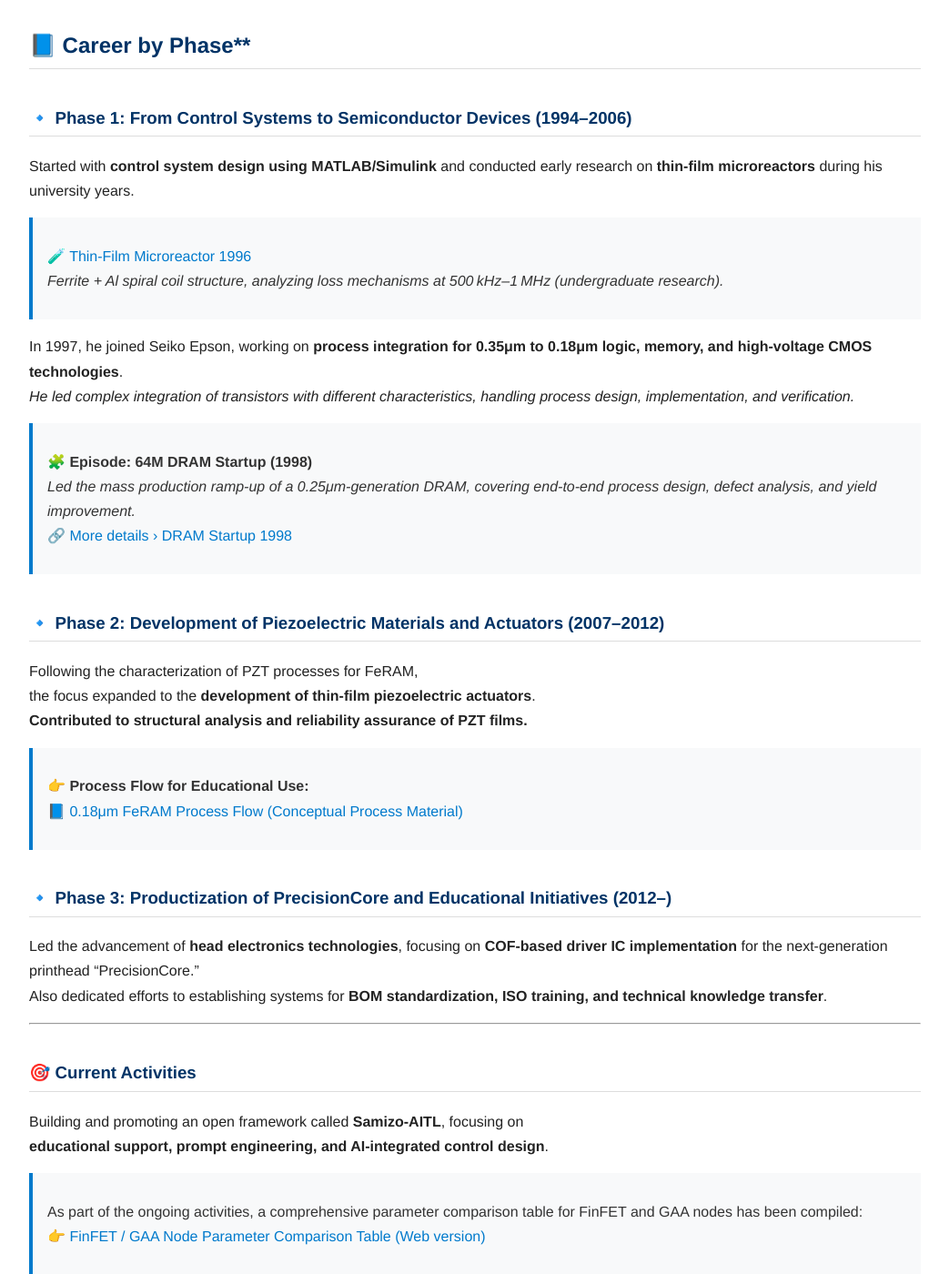
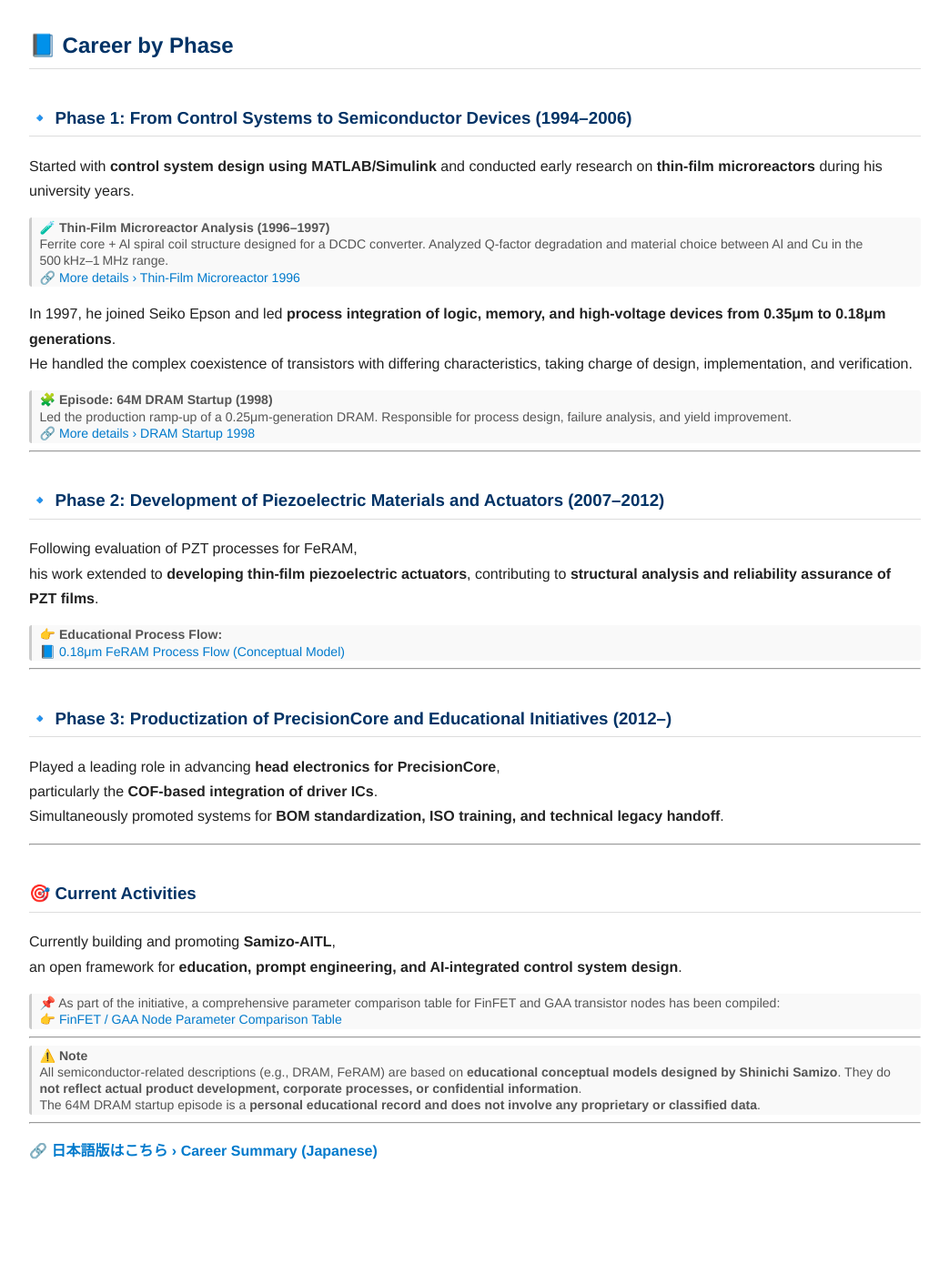
Before and after one commit to Samizo-AITL/Samizo-AITL.github.io, a Jekyll site: the page built from about/career-summary_en.md, in a window 1280 px wide and 1400 px high, scrolled down 291 px. Shown: the whole window at 91% size, without its empty margins (118-1161 px from the left). Built offline with Jekyll 4.4.1, drawn with Linux system fonts in a browser that asks for light colours; after the commit the page ends 1601 px from its top, so only the background shows below that; some of the changed text lies outside the part shown.

Commit message:
Update career-summary_en.md

```diff
--- a/about/career-summary_en.md
+++ b/about/career-summary_en.md
@@ -1,6 +1,6 @@
 ---
 layout: default
-title:  Career Summary
+title: Career Summary
 ---
 
 ---
@@ -11,48 +11,67 @@ Shinichi Samizo is an engineer and designer who has continuously evolved from **
 
 ---
 
-## 📘 Career by Phase**
+## 📘 Career by Phase
 
 ### 🔹 Phase 1: From Control Systems to Semiconductor Devices (1994–2006)
-  Started with **control system design using MATLAB/Simulink** and conducted early research on **thin-film microreactors** during his university years.
-  > 🧪 [Thin-Film Microreactor 1996](https://samizo-aitl.github.io/Edusemi-Plus/archive/in1996/thinfilm_microreactor.html)
-  > *Ferrite + Al spiral coil structure, analyzing loss mechanisms at 500 kHz–1 MHz (undergraduate research).*
 
-  In 1997, he joined Seiko Epson, working on **process integration for 0.35μm to 0.18μm logic, memory, and high-voltage CMOS technologies**.
-  *He led complex integration of transistors with different characteristics, handling process design, implementation, and verification.*
+Started with **control system design using MATLAB/Simulink** and conducted early research on **thin-film microreactors** during his university years.
 
-  > 🧩 **Episode: 64M DRAM Startup (1998)**
-  > *Led the mass production ramp-up of a 0.25μm-generation DRAM, covering end-to-end process design, defect analysis, and yield improvement.*
-  > 🔗 [More details › DRAM Startup 1998](https://samizo-aitl.github.io/Edusemi-Plus/archive/in1998/DRAM_Startup_64M_1998.html)
+<div class="annotation">
+🧪 <strong>Thin-Film Microreactor Analysis (1996–1997)</strong><br>
+Ferrite core + Al spiral coil structure designed for a DCDC converter. Analyzed Q-factor degradation and material choice between Al and Cu in the 500 kHz–1 MHz range.<br>
+🔗 <a href="https://samizo-aitl.github.io/Edusemi-Plus/archive/in1996/thinfilm_microreactor.html">More details › Thin-Film Microreactor 1996</a>
+</div>
+
+In 1997, he joined Seiko Epson and led **process integration of logic, memory, and high-voltage devices from 0.35μm to 0.18μm generations**.
+He handled the complex coexistence of transistors with differing characteristics, taking charge of design, implementation, and verification.
+
+<div class="annotation">
+🧩 <strong>Episode: 64M DRAM Startup (1998)</strong><br>
+Led the production ramp-up of a 0.25μm-generation DRAM. Responsible for process design, failure analysis, and yield improvement.<br>
+🔗 <a href="https://samizo-aitl.github.io/Edusemi-Plus/archive/in1998/DRAM_Startup_64M_1998.html">More details › DRAM Startup 1998</a>
+</div>
+
+---
 
 ### 🔹 Phase 2: Development of Piezoelectric Materials and Actuators (2007–2012)
 
-Following the characterization of PZT processes for FeRAM,
-the focus expanded to the **development of thin-film piezoelectric actuators**.
-**Contributed to structural analysis and reliability assurance of PZT films.**
+Following evaluation of PZT processes for FeRAM,
+his work extended to **developing thin-film piezoelectric actuators**, contributing to **structural analysis and reliability assurance of PZT films**.
 
-> 👉 **Process Flow for Educational Use:**
-> 📘 [0.18μm FeRAM Process Flow (Conceptual Process Material)](https://samizo-aitl.github.io/Edusemi-v4x/d_chapter1_memory_technologies/doc_FeRAM/0.18um_FeRAM_ProcessFlow)
+<div class="annotation">
+👉 <strong>Educational Process Flow:</strong><br>
+📘 <a href="https://samizo-aitl.github.io/Edusemi-v4x/d_chapter1_memory_technologies/doc_FeRAM/0.18um_FeRAM_ProcessFlow">0.18μm FeRAM Process Flow (Conceptual Model)</a>
+</div>
+
+---
 
 ### 🔹 Phase 3: Productization of PrecisionCore and Educational Initiatives (2012–)
-Led the advancement of **head electronics technologies**, focusing on **COF-based driver IC implementation** for the next-generation printhead "PrecisionCore."
-Also dedicated efforts to establishing systems for **BOM standardization, ISO training, and technical knowledge transfer**.
+
+Played a leading role in advancing **head electronics for PrecisionCore**,
+particularly the **COF-based integration of driver ICs**.
+Simultaneously promoted systems for **BOM standardization, ISO training, and technical legacy handoff**.
 
 ---
 
 ### 🎯 Current Activities
-Building and promoting an open framework called **Samizo-AITL**, focusing on
-**educational support, prompt engineering, and AI-integrated control design**.
 
-> As part of the ongoing activities, a comprehensive parameter comparison table for FinFET and GAA nodes has been compiled:
-> 👉 [FinFET / GAA Node Parameter Comparison Table (Web version)](https://samizo-aitl.github.io/Edusemi-v4x/f_chapter1_finfet_gaa/appendixf1_05_node_params)
+Currently building and promoting **Samizo-AITL**,
+an open framework for **education, prompt engineering, and AI-integrated control system design**.
+
+<div class="annotation">
+📌 As part of the initiative, a comprehensive parameter comparison table for FinFET and GAA transistor nodes has been compiled:<br>
+👉 <a href="https://samizo-aitl.github.io/Edusemi-v4x/f_chapter1_finfet_gaa/appendixf1_05_node_params">FinFET / GAA Node Parameter Comparison Table</a>
+</div>
 
 ---
 
-> **Note**
-> The process information presented here—such as for DRAM or FeRAM—is based on **conceptual models designed by Shinichi Samizo for educational purposes**, and is **not related to any actual product development, company manufacturing process, or confidential information**.
-> The description of the 64M DRAM startup (1998) is also **based on personal experience and does not disclose any corporate secrets**.
+<div class="annotation">
+⚠️ <strong>Note</strong><br>
+All semiconductor-related descriptions (e.g., DRAM, FeRAM) are based on <strong>educational conceptual models designed by Shinichi Samizo</strong>. They do <strong>not reflect actual product development, corporate processes, or confidential information</strong>.<br>
+The 64M DRAM startup episode is a <strong>personal educational record and does not involve any proprietary or classified data</strong>.
+</div>
 
 ---
 
-🔗 **[日本語版はこちら › Career Summary (Japanese)](./career-summary.md)**
+🔗 <strong><a href="./career-summary.md">日本語版はこちら › Career Summary (Japanese)</a></strong>
```
